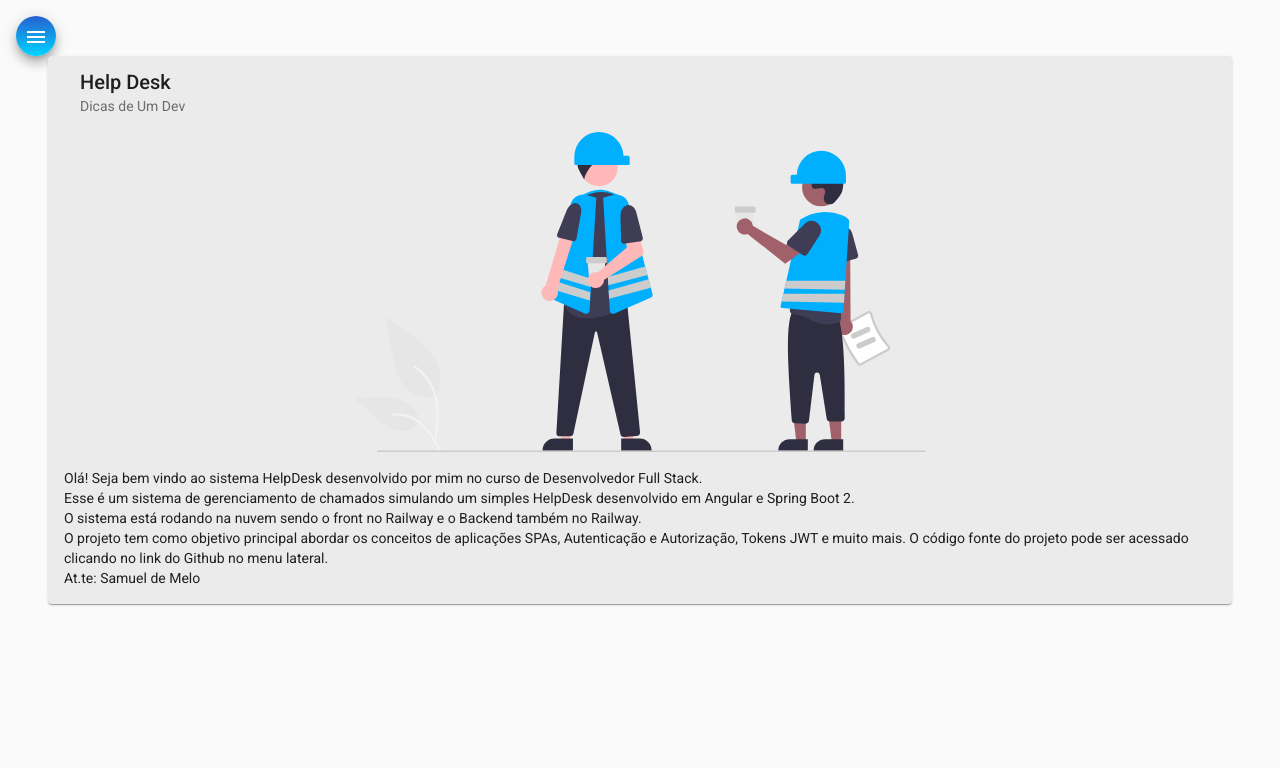
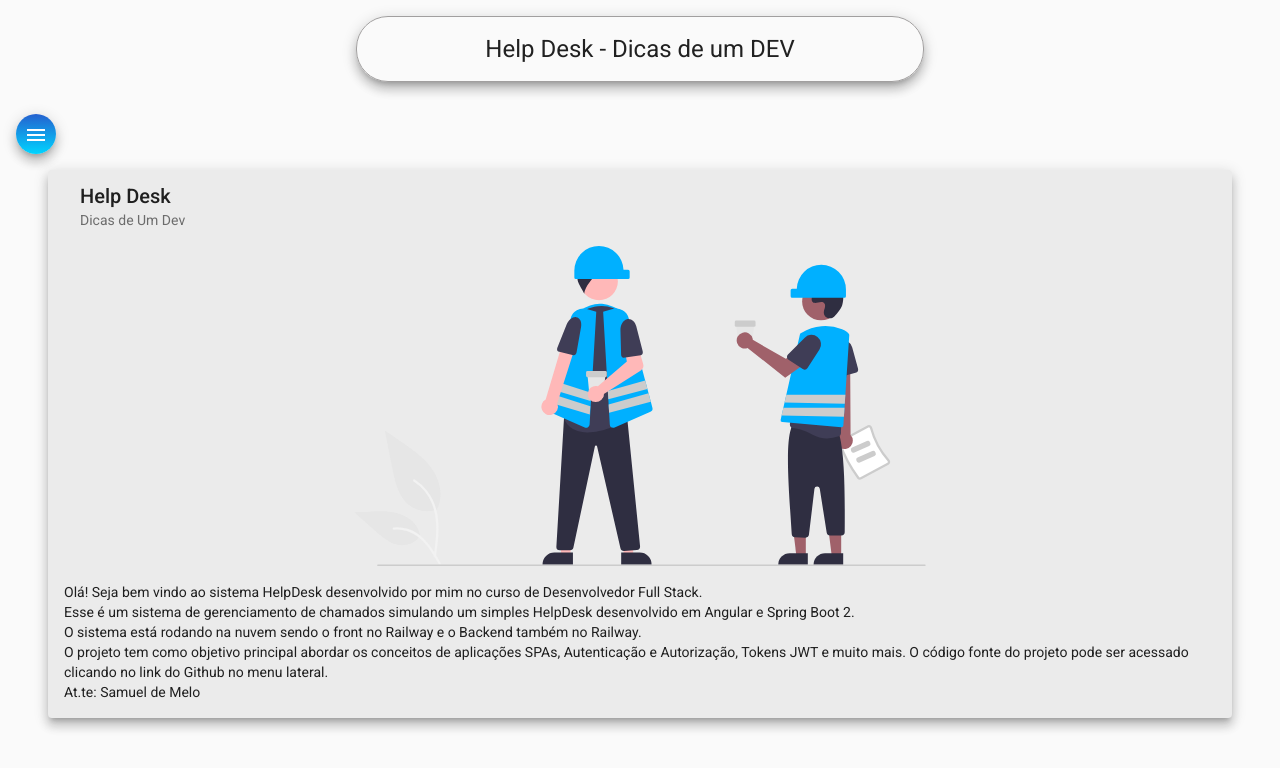
Before and after one commit to samuel-melo1/helpdesk-angular, an Angular app: page /home in a window 1280 px wide. Shown: the top 768 px of the page. Built offline with nearby package versions, Linux system fonts and the light colour scheme.

Commit message:
html and css to header

```diff
--- a/src/app/components/header/header.component.css
+++ b/src/app/components/header/header.component.css
@@ -0,0 +1,12 @@
+.container{
+    display: flex;
+    align-items: center;
+    justify-content: center;
+}
+
+h1{
+    margin-top: 1rem;
+    border: 1px solid rgb(161, 159, 159);
+    padding: 1rem 10%;
+    border-radius: 2rem;
+}
--- a/src/app/components/header/header.component.html
+++ b/src/app/components/header/header.component.html
@@ -1 +1,3 @@
-<p>header works!</p>
+<div class="container">
+    <h1 class="mat-elevation-z8">Help Desk - Dicas de um DEV</h1>
+</div>
--- a/src/app/components/home/home.component.css
+++ b/src/app/components/home/home.component.css
@@ -1,6 +1,6 @@
 .card{
     width: 90%;
-    margin: auto;
+    margin: 1rem auto;
     background-color: rgb(235, 235, 235);
 }
 img{
--- a/src/app/components/home/home.component.html
+++ b/src/app/components/home/home.component.html
@@ -1,4 +1,4 @@
-<mat-card class="card">
+<mat-card class="card mat-elevation-z8">
     <mat-card-header>
       <mat-card-title>Help Desk</mat-card-title>
       <mat-card-subtitle>Dicas de Um Dev</mat-card-subtitle>
--- a/src/app/components/nav/nav.component.html
+++ b/src/app/components/nav/nav.component.html
@@ -26,6 +26,7 @@
     </mat-drawer>
 
     <div class="sidenav-content">
+        <app-header></app-header>
       <button class="menu mat-elevation-z8" (click)="drawer.toggle()" mat-icon-button>
         <mat-icon>menu</mat-icon>
       </button>
```
